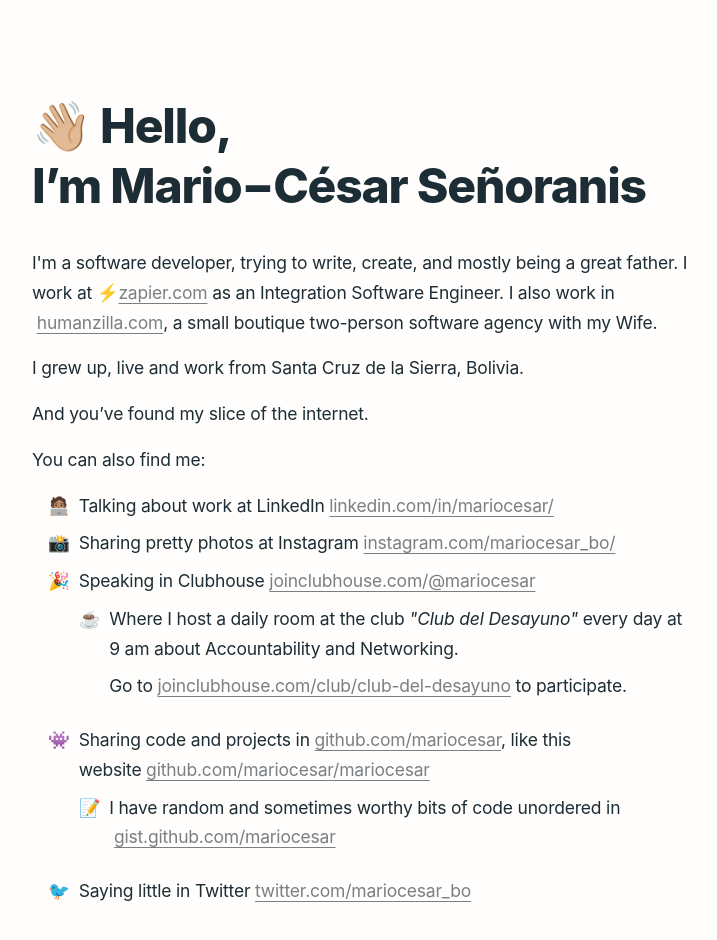
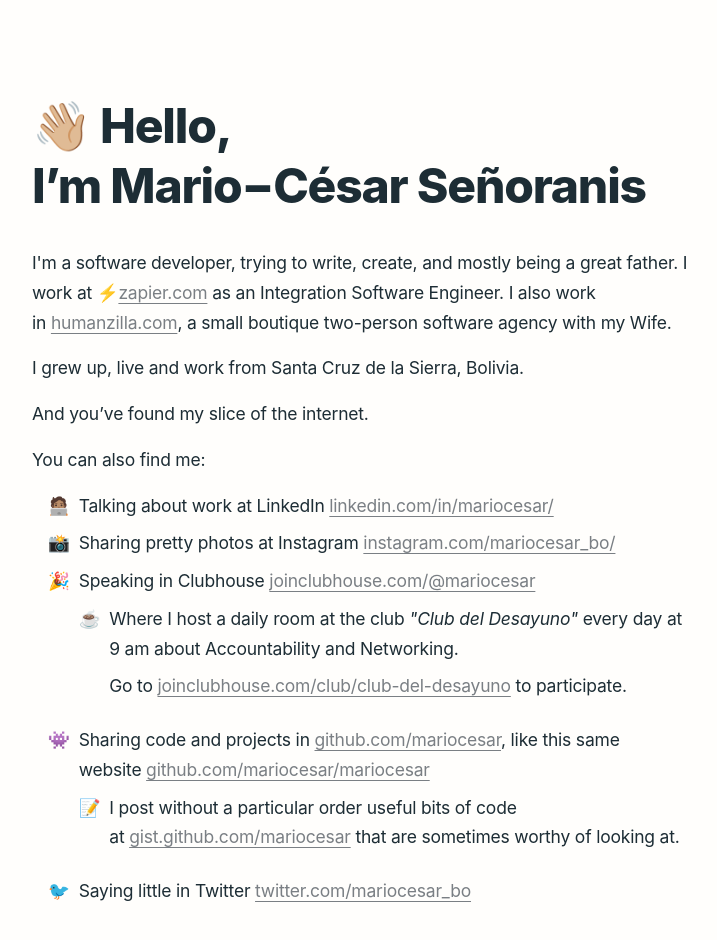
Before and after one commit to mariocesar/mariocesar, a Next.js app: page / in a window 1280 px wide. Shown: the top 940 px of the page, without its empty margins (272-989 px from the left). Built offline with nearby package versions, Linux system fonts and the light colour scheme.

Commit message:
Update copy

```diff
--- a/pages/index.js
+++ b/pages/index.js
@@ -23,7 +23,7 @@
         <p>
           I'm a software developer, trying to write, create, and mostly being a
           great father. I work at ⚡️<MarkupLink>zapier.com</MarkupLink> as an
-          Integration Software Engineer. I also work in &nbsp;
+          Integration Software Engineer. I also work in&nbsp;
           <MarkupLink>humanzilla.com</MarkupLink>, a small boutique two-person
           software agency with my Wife.
         </p>
@@ -46,7 +46,7 @@
             <MarkupLink>joinclubhouse.com/@mariocesar</MarkupLink>
             <ul role="list">
               <ListItem icon="☕">
-                Where I host a daily room at the club{" "}
+                Where I host a daily room at the club&nbsp;
                 <em>"Club del Desayuno"</em> every day at 9 am about
                 Accountability and Networking.
                 <br />
@@ -62,14 +62,14 @@
           </ListItem>
           <ListItem icon="👾">
             Sharing code and projects in&nbsp;
-            <MarkupLink>github.com/mariocesar</MarkupLink>, like this
+            <MarkupLink>github.com/mariocesar</MarkupLink>, like this same
             website&nbsp;
             <MarkupLink>github.com/mariocesar/mariocesar</MarkupLink>
             <ul role="list">
               <ListItem icon="📝">
-                I have random and sometimes worthy bits of code unordered in
-                &nbsp;
-                <MarkupLink>gist.github.com/mariocesar</MarkupLink>
+                I post without a particular order useful bits of code at&nbsp;
+                <MarkupLink>gist.github.com/mariocesar</MarkupLink> that are
+                sometimes worthy of looking at.
               </ListItem>
             </ul>
           </ListItem>
```
